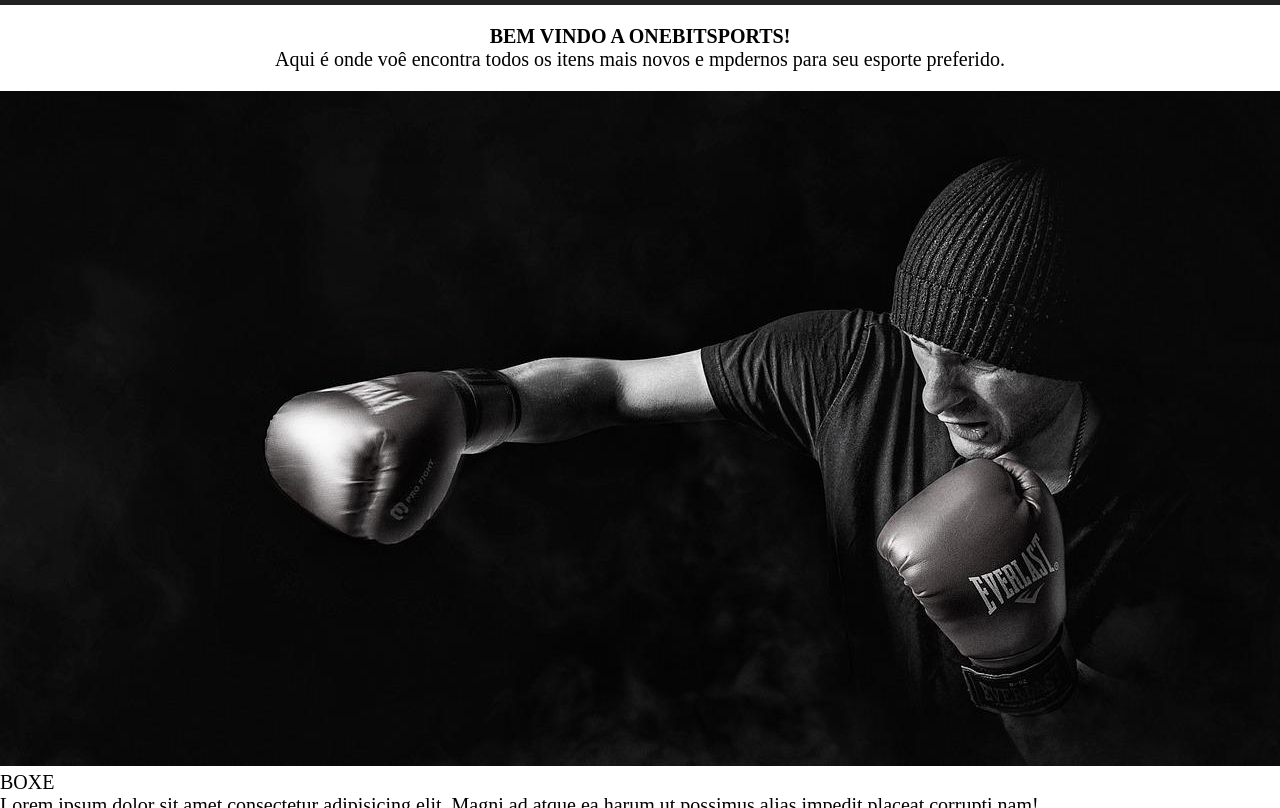
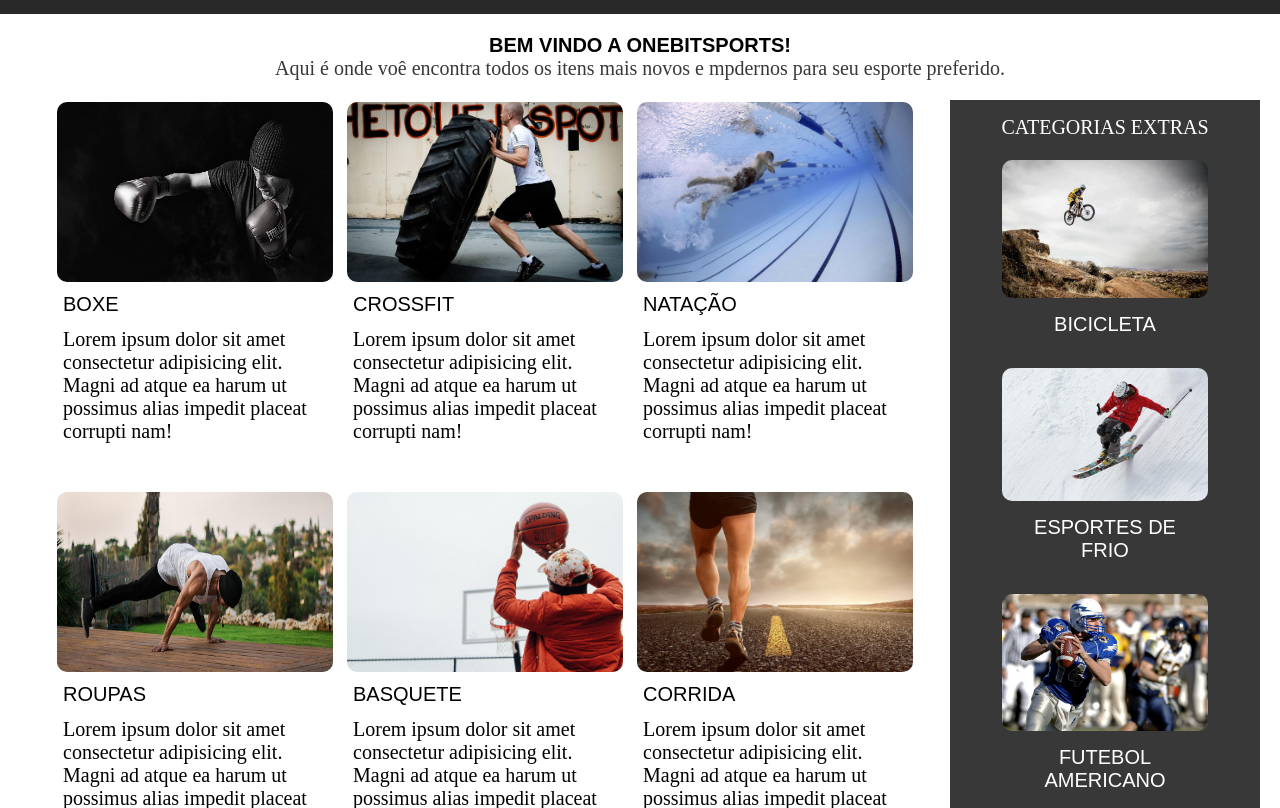
Before and after one commit to diegospeixoto/fullstackjs, a plain HTML site: page follstackjs/cssModerno/grid/exGridEFlexBox/index.html in a window 1280 px wide. Shown: the part 75-883 px from the top of the page. Drawn offline with Linux system fonts and the light colour scheme.

Commit message:
commit final

```diff
--- a/follstackjs/cssModerno/grid/exGridEFlexBox/index.html
+++ b/follstackjs/cssModerno/grid/exGridEFlexBox/index.html
@@ -21,8 +21,8 @@
         </header>
         <main class="main-content">
             <header class="header-content">
-                <p class="conten-title" id="volteAoTopo"><strong>BEM VINDO A ONEBITSPORTS!</strong></p>
-                <p>Aqui é onde voê encontra todos os itens mais novos e mpdernos para seu esporte preferido.</p>
+                <p class="content-title" id="volteAoTopo"><strong>BEM VINDO A ONEBITSPORTS!</strong></p>
+                <p class="content-discription">Aqui é onde voê encontra todos os itens mais novos e mpdernos para seu esporte preferido.</p>
             </header>
             <div class="content">
                 <section class="real-content">
@@ -75,24 +75,24 @@
                 <aside class="aside">
                     <p>CATEGORIAS EXTRAS</p>
                     <div class="aside-item">
-                        <img src="/bicicletas.jpg" alt="">
-                        <p>BICICLETA</p>
+                        <img class="aside-img" src="/bicicletas.jpg" alt="">
+                        <p class="asideItem-title">BICICLETA</p>
                     </div>
                     <div class="aside-item">
-                        <img src="/esportesNaNeve.jpg" alt="">
-                        <p>ESPORTES DE FRIO</p>
+                        <img class="aside-img" src="/esportesNaNeve.jpg" alt="">
+                        <p class="asideItem-title">ESPORTES DE FRIO</p>
                     </div>
                     <div class="aside-item">
-                        <img src="/futebolAmericano.jpg" alt="">
-                        <p>FUTEBOL AMERICANO</p>
+                        <img class="aside-img" src="/futebolAmericano.jpg" alt="">
+                        <p class="asideItem-title">FUTEBOL AMERICANO</p>
                     </div>
                     <div class="aside-item">
-                        <img src="/skate.jpg" alt="">
-                        <p>SKATE</p>
+                        <img class="aside-img" src="/skate.jpg" alt="">
+                        <p class="asideItem-title">SKATE</p>
                     </div>
                     <div class="aside-item">
-                        <img src="/yoga.jpg" alt="">
-                        <p>YOGA</p>
+                        <img class="aside-img" src="/yoga.jpg" alt="">
+                        <p class="asideItem-title">YOGA</p>
                     </div>
                 </aside>
             </div>
--- a/follstackjs/cssModerno/grid/exGridEFlexBox/style.css
+++ b/follstackjs/cssModerno/grid/exGridEFlexBox/style.css
@@ -9,7 +9,7 @@
 
 
 .logo {
-    width: 200px;
+    width: 180px;
 }
 
 .all-content {
@@ -19,13 +19,15 @@
 }
 
 .header {
-    background-color: #222222;
+    background-color: #292929;
     width: 100%;
-    height: 80px;
-    padding: 15px;
+    min-height: 40px;
+    padding: 30px;
     display: flex;
     justify-content: space-between;
     align-items: center;
+    flex-wrap: wrap;
+    gap: 8px 15px;
 }
 
 .buttons {
@@ -50,37 +52,141 @@
 }
 
 .header-content {
-    padding: 20px;
+    padding-top: 20px;
     display: flex;
     flex-direction: column;
     justify-content: center;
     align-items: center;
 }
 
+.content-title {
+    font-family: Arial, Helvetica, sans-serif;
+    text-align: center;
+}
 
+.content-discription {
+    color: #383838;
+    text-align: center;
+}
 
+.content {
+    display: grid;
+    grid-template-columns: 3fr 1fr;
+    grid-template-areas: "real-content aside";
+    padding: 20px;
+}
 
+.item-img {
+    width: 100%;
+    height: 180px;
+    border-radius: 10px;
+}
 
+.aside-img {
+    width: 100%;
+    border-radius: 10px;
+}
 
+.item-content {
+    width: 280px;
+    height: 380px;
+    border: 2px solid transparent;
+    border-radius: 10px;
+    transition: 0.5s;
+    cursor: pointer;
+}
 
+.real-content {
+    display: flex;
+    flex-wrap: wrap;
+    justify-content: center;
+    gap: 10px;
+    grid-area: real-content;
+}
 
+.item-content:hover {
+    border-color: black;
+}
 
+.item-title {
+    font-family: Arial, Helvetica, sans-serif;
+    padding: 6px;
+}
 
+.item-description {
+    padding: 6px;
+}
 
+.aside {
+    background-color: #383838;
+    color: white;
+    min-width: 300px;
+    padding: 16px;
+    display: flex;
+    flex-direction: column;
+    align-items: center;
+    grid-area: aside;
+    gap: 20px;
+}
 
+.aside-item {
+    width: 75%;
+    border: 1px solid transparent;
+    border-radius: 10px;
+    transition: 0.5s;
+}
 
+.aside-item:hover {
+    border-color: gainsboro;
+}
+
+.asideItem-title {
+    font-family: Arial, Helvetica, sans-serif;
+    text-align: center;
+    padding: 10px;
+}
 
 .footer {
-    background-color: #222222;
+    background-color: #292929;
     width: 100%;
-    height: 80px;
-    padding: 15px;
+    min-height: 40px;
+    padding: 30px;
     display: flex;
     justify-content: space-between;
     align-items: center;
+    gap: 15px;
+    flex-wrap: wrap;
 }
 
 .ancora {
     text-decoration: none;
     color: rgba(209, 209, 209, 0.897);
 }
+
+@media (max-width: 630px) {
+    .content {
+        grid-template-areas: "real-content"
+        "aside";
+        display: flex;
+        flex-direction: column;
+        align-items: center;
+        gap: 10px;
+    }
+
+    .aside {
+        min-width: auto;
+    }
+
+    .ancora {
+        font-size: 19px;
+    }
+}
+@media (max-width: 465px) {
+    .header {
+        justify-content: center;
+    }
+
+    .footer {
+        justify-content: center;
+    }
+}
```
